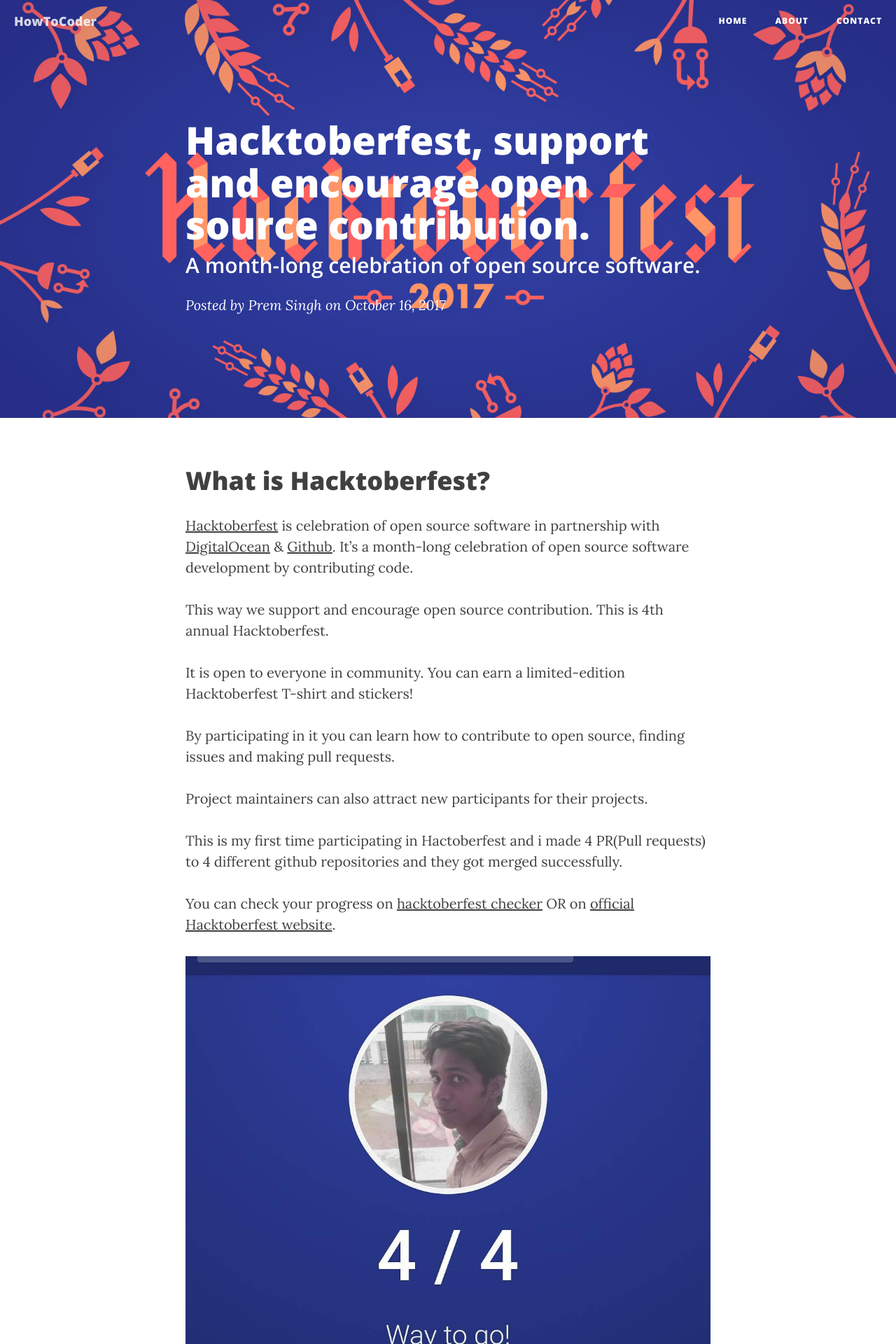
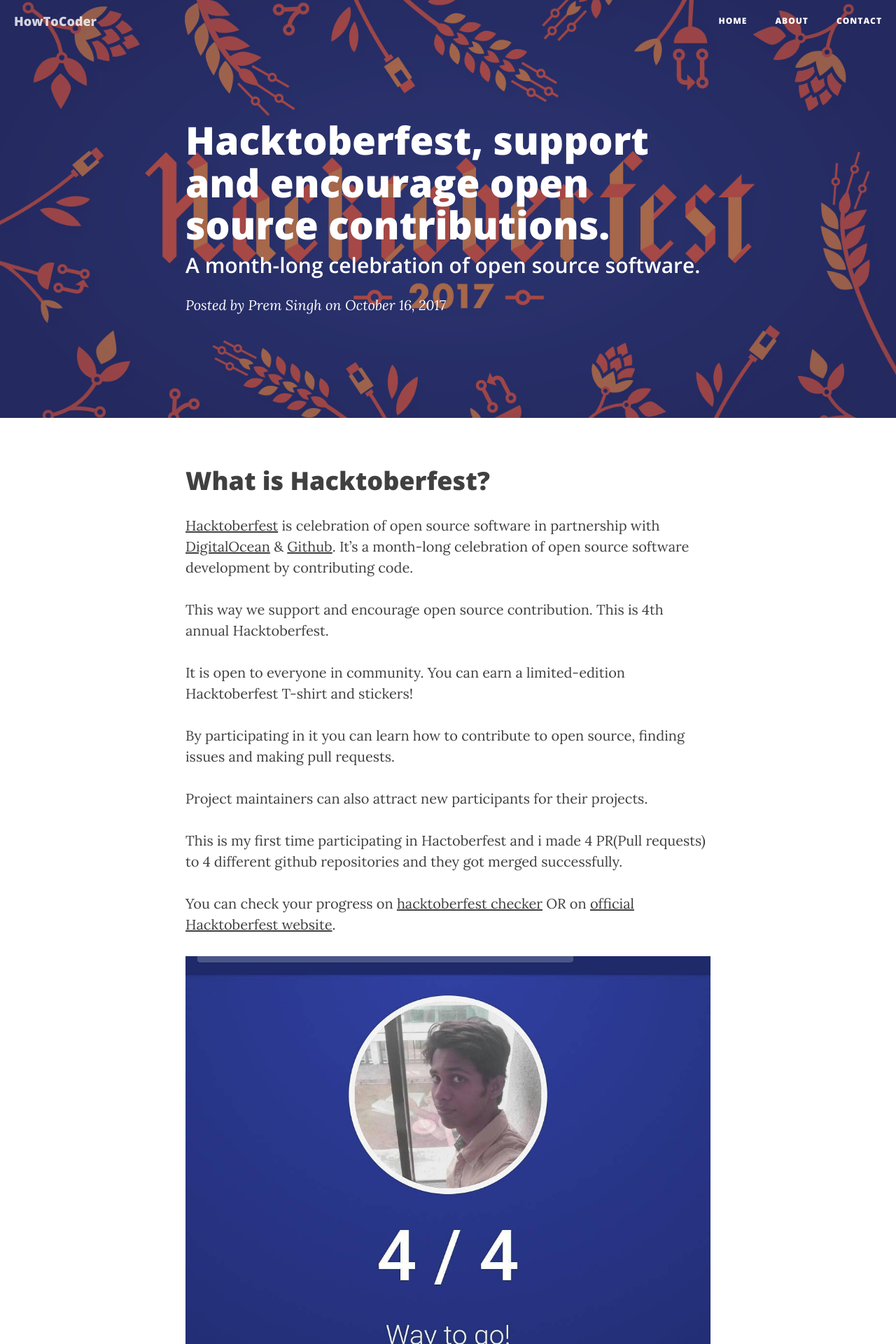
Before and after one commit to PREMPRAKASHSINGH/blog, a Jekyll site: the page built from _posts/2017-10-16-hacktoberfest-celebration-of-open-source-software.markdown, in a window 1280 px wide. Shown: the top 1920 px of the page at 70% size. Built offline with Jekyll 4.4.1, drawn with Linux system fonts in a browser that asks for light colours; nearby versions of some CDN libraries; comment, search, counter and statistics services are not loaded.

Commit message:
added new post

```diff
--- a/_includes/head.html
+++ b/_includes/head.html
@@ -1,35 +1,29 @@
 <head>
-
   <meta charset="utf-8">
   <meta http-equiv="X-UA-Compatible" content="IE=edge">
   <meta name="viewport" content="width=device-width, initial-scale=1">
   <meta name="description" content="{{ page.description }}">
-
-    <title>{% if page.title %}{{ site.title }} - {{ page.title }}{% else %}{{ site.title }}{% endif %}</title>
-
+  <title>
+    {% if page.htmlTitle %}
+      {{ site.title }} - {{ page.htmlTitle }}
+    {% else %}
+      {% if page.title %}
+        {{ site.title }} - {{ page.title }}
+      {% else %}
+        {{ site.title }}
+      {% endif %}
+    {% endif %}
+  </title>
   <link rel="canonical" href="{{ page.url | replace:'index.html','' | prepend: site.baseurl | prepend: site.url }}">
-
   <!-- Bootstrap Core CSS -->
   <link rel="stylesheet" href="{{ "/css/bootstrap.min.css" | prepend: site.baseurl }}">
-
   <!-- Custom CSS -->
   <link rel="stylesheet" href="{{ "/css/clean-blog.css" | prepend: site.baseurl }}">
-
   <!-- Pygments Github CSS -->
   <link rel="stylesheet" href="{{ "/css/syntax.css" | prepend: site.baseurl }}">
-
   <!-- Custom Fonts -->
   <link href="//maxcdn.bootstrapcdn.com/font-awesome/4.3.0/css/font-awesome.min.css" rel="stylesheet" type="text/css">
   <link href='//fonts.googleapis.com/css?family=Lora:400,700,400italic,700italic' rel='stylesheet' type='text/css'>
   <link href='//fonts.googleapis.com/css?family=Open+Sans:300italic,400italic,600italic,700italic,800italic,400,300,600,700,800' rel='stylesheet' type='text/css'>
-
-    <!-- HTML5 Shim and Respond.js IE8 support of HTML5 elements and media queries -->
-    <!-- WARNING: Respond.js doesn't work if you view the page via file:// -->
-    <!--[if lt IE 9]>
-        <script src="https://oss.maxcdn.com/libs/html5shiv/3.7.0/html5shiv.js"></script>
-        <script src="https://oss.maxcdn.com/libs/respond.js/1.4.2/respond.min.js"></script>
-    <![endif]-->
-
   {% feed_meta %}
-
 </head>
--- a/_layouts/post.html
+++ b/_layouts/post.html
@@ -4,6 +4,7 @@
 
 <!-- Post Header -->
 <header class="intro-header" style="background-image: url('{{ site.baseurl }}/{% if page.header-img %}{{ page.header-img }}{% else %}{{ site.header-img }}{% endif %}')">
+  <div class="header-bg">
     <div class="container">
       <div class="row">
         <div class="col-lg-8 col-lg-offset-2 col-md-10 col-md-offset-1">
@@ -13,6 +14,7 @@
             <h2 class="subheading">{{ page.subtitle }}</h2>
             {% endif %}
             <span class="meta">Posted by {% if page.author %}{{ page.author }}{% else %}{{ site.title }}{% endif %} on {{ page.date | date: "%B %-d, %Y" }}</span>
+          </div>
         </div>
       </div>
     </div>
--- a/_posts/2017-10-16-hacktoberfest-celebration-of-open-source-software.markdown
+++ b/_posts/2017-10-16-hacktoberfest-celebration-of-open-source-software.markdown
@@ -1,8 +1,8 @@
 ---
 layout:     post
-title:      "Hacktoberfest, support and encourage open source contribution."
+title:      "Hacktoberfest, support and encourage open source contributions."
 subtitle:   "A month-long celebration of open source software."
-description: "HowToCoder - Hacktoberfest, A month-long celebration of open source software."
+description: "HowToCoder - Hacktoberfest, A month-long celebration of open source software to support and encourage open source contributions."
 comments:   true
 date:       '2017-10-16 12:00:00'
 author:     "Prem Singh"
@@ -81,11 +81,17 @@
 
 Following is the list of links to projects for first timers:
 * [AliceWonderland/hacktoberfest](https://github.com/AliceWonderland/hacktoberfest){:target="_blank"}
+
 * [Roshanjossey/first-contributions](https://github.com/Roshanjossey/first-contributions){:target="_blank"}
+
 * [freeCodeCamp/guides](https://github.com/freeCodeCamp/guides){:target="_blank"}
+
 * [knightking100/hello-worlds](https://github.com/knightking100/hello-worlds){:target="_blank"}
+
 * [rishabh-bansal/Make-a-Pull-Request](https://github.com/rishabh-bansal/Make-a-Pull-Request){:target="_blank"}
+
 * [Anupam-dagar/awesome-first-timers](https://github.com/Anupam-dagar/awesome-first-timers){:target="_blank"}
+
 * [More here](https://github.com/search?q=label:hacktoberfest+state:open+type:issue){:target="_blank"}
 
 There are still 15 days left in October. 15 days to earn a limited-edition Hacktoberfest T-shirt and to learn how to contribute to open source.
--- a/css/clean-blog.css
+++ b/css/clean-blog.css
@@ -421,3 +421,13 @@
 .share-page a .linkedin {
   color: #007bb5;
 }
+.header-bg {
+  background-color: rgba(33, 33, 33, 0.4);
+  width: 100%;
+  height: 100%;
+  background-size: cover;
+  background-position: 50%;
+  z-index: 2;
+  top: 0;
+  left: 0;
+}
--- a/index.html
+++ b/index.html
@@ -1,7 +1,7 @@
 ---
 layout: page
 description: "Let's learn how to code and build projects using free onlilne resources."
-titleDescription: "Let's learn to code together."
+htmlTitle: "Let's learn to code together."
 ---
 
 {% for post in paginator.posts %}
```
Also changed, not shown: _includes/nav.html (+9 -7 lines), _posts/2017-11-23-starting-howtocoder-weekly-project-series.md (added, +117 -0 lines), less/clean-blog.less (+11 -0 lines), css/clean-blog.min.css, img/freecodecamp-weekly-project.png (added), img/gifs/what-are-you-waiting-for.gif (added), img/post-bg-01.jpg (deleted), img/post-bg-02.jpg (deleted), img/post-bg-03.jpg (deleted), img/post-bg-04.jpg (deleted), img/post-bg-05.jpg (deleted), img/post-bg-06.jpg (deleted), img/post-bg-3.jpg (added), img/post-sample-image.jpg (deleted), 1 other file. Lines whose indentation alone changed are shown as unchanged.
